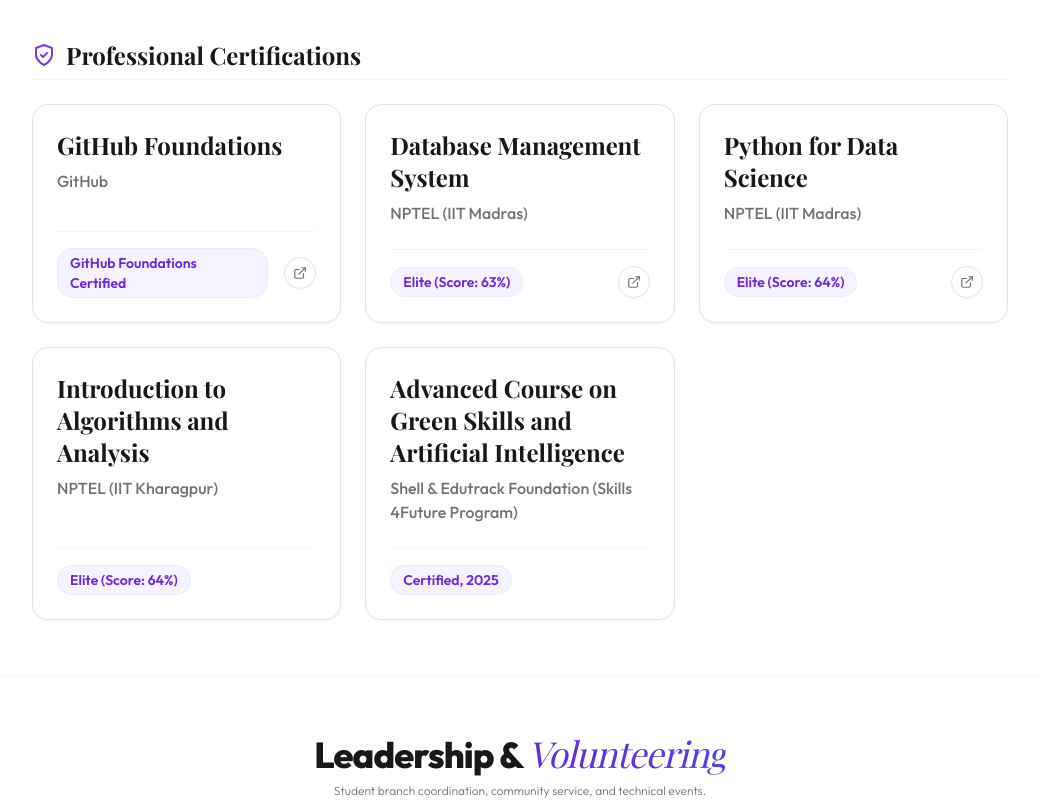
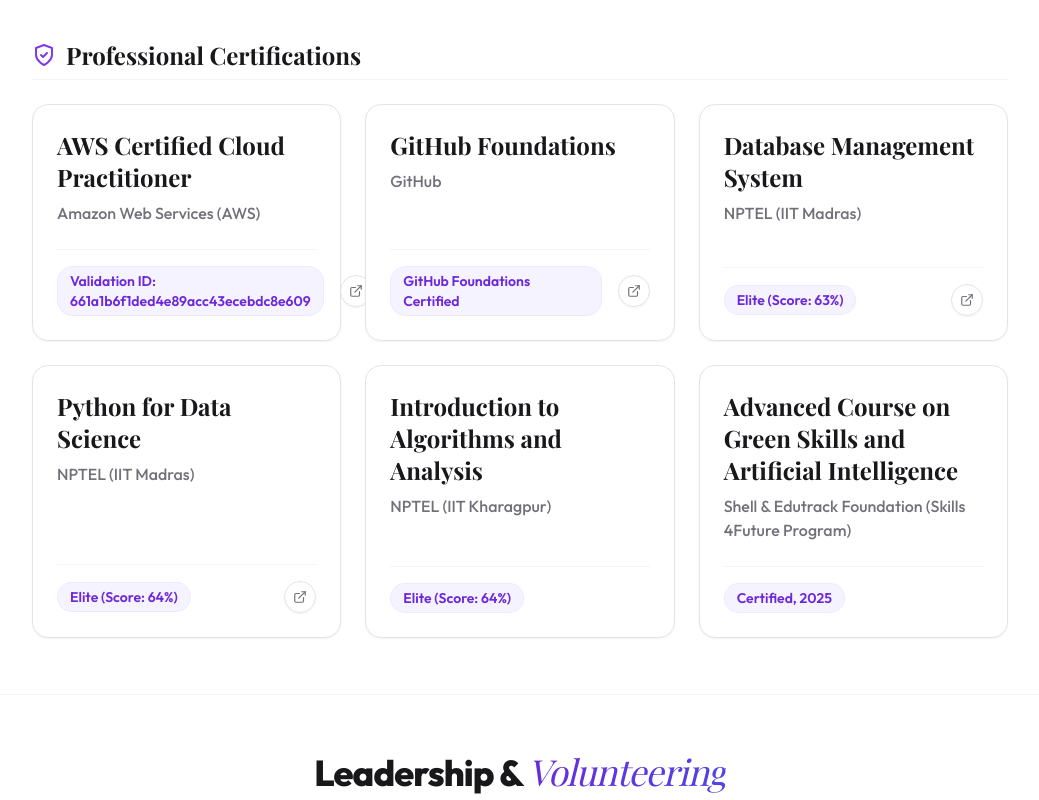
Before and after one commit to HEMANT-PANDE/hemant-portfolio, a React (Vite) app: page / in a window 1280 px wide. Shown: the part 6820-7620 px from the top of the page, without its empty margins (120-1159 px from the left). Built offline with nearby package versions, Linux system fonts and the light colour scheme; a web font is replaced by a local one.

Commit message:
Add AWS Cloud Practitioner and update subtitle

```diff
--- a/src/data/portfolio.js
+++ b/src/data/portfolio.js
@@ -1,7 +1,7 @@
 export const personalInfo = {
   name: "Hemant Pande",
   title: "Computer Engineering Student",
-  subtitle: "AI/ML Enthusiast | Full Stack Developer | Researcher",
+  subtitle: "AI/ML Enthusiast | Researcher",
   email: "hp926591@gmail.com",
   phone: "+91 8780508139",
   location: "Gandhinagar, India",
@@ -270,6 +270,12 @@
 
 export const certifications = [
   {
+    name: "AWS Certified Cloud Practitioner",
+    issuer: "Amazon Web Services (AWS)",
+    credentialId: "Validation ID: 661a1b6f1ded4e89acc43ecebdc8e609",
+    link: "https://aws.amazon.com/verification"
+  },
+  {
     name: "GitHub Foundations",
     issuer: "GitHub",
     credentialId: "GitHub Foundations Certified",
```
